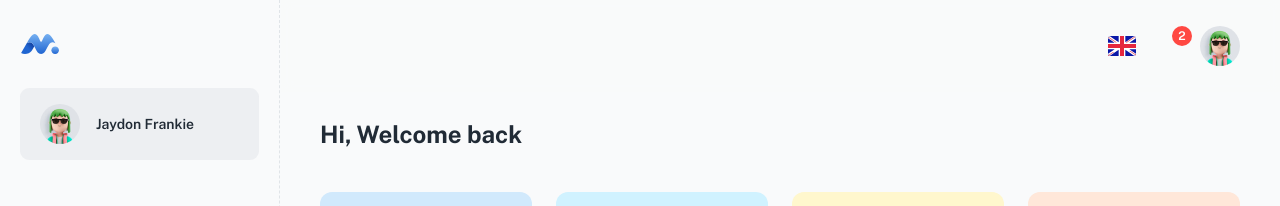
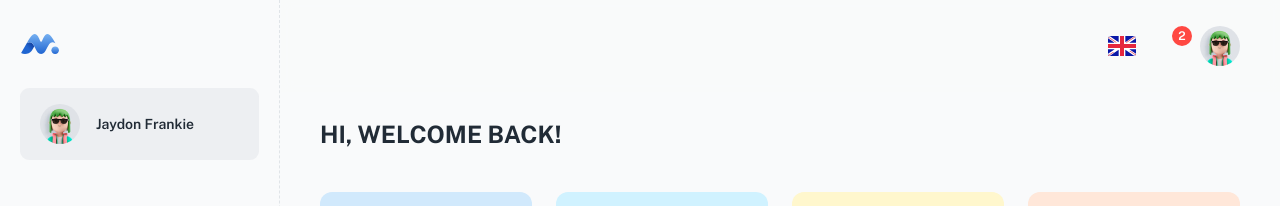
Before and after one commit to existarr/penny, a React (Create React App) app: page /dashboard/app in a window 1280 px wide. Shown: the top 206 px of the page. Built offline with nearby package versions, Linux system fonts and the light colour scheme; some icons are missing; a web font is replaced by a local one; what @mobiscroll/react would draw is missing.

Commit message:
jy first commit

```diff
--- a/src/pages/DashboardAppPage.js
+++ b/src/pages/DashboardAppPage.js
@@ -31,7 +31,7 @@ export default function DashboardAppPage() {
 
       <Container maxWidth="xl">
         <Typography variant="h4" sx={{ mb: 5 }}>
-          Hi, Welcome back
+          HI, WELCOME BACK!
         </Typography>
 
         <Grid container spacing={3}>
```
